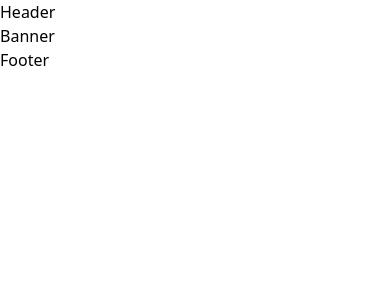
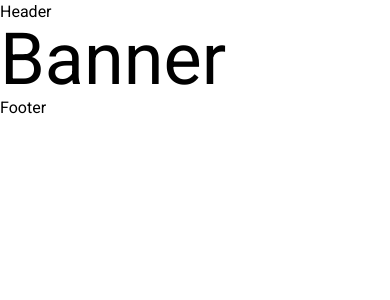
Before and after one commit to ajaykcoder/quick-knowledge, a React (Vite) app: page / in a window 390 px wide. Shown: the top 300 px of the page. Built offline with nearby package versions, Linux system fonts and the light colour scheme.

Commit message:
Add breakpoints

```diff
--- a/src/components/home/Banner.jsx
+++ b/src/components/home/Banner.jsx
@@ -2,7 +2,7 @@ import React from "react";
 
 const Banner = () => {
     return (
-        <div>Banner</div>
+        <div className="text-xl laptop-lg:text-2xl laptop:text-3xl tablet-lg:text-4xl tablet:text-5xl mobile-lg:text-6xl mobile:text-7xl">Banner</div>
     );
 }
 export default Banner;
--- a/src/index.css
+++ b/src/index.css
@@ -1,3 +1,7 @@
+@import url('https://fonts.googleapis.com/css2?family=Roboto:ital,wght@0,100;0,300;0,400;0,500;0,700;0,900;1,100;1,300;1,400;1,500;1,700;1,900&display=swap');
 @tailwind base;
 @tailwind components;
 @tailwind utilities;
+
+*{font-family:"Roboto",sans-serif;scroll-behavior:smooth;}
+body{margin:0px;font-size:16px;box-sizing:border-box;overflow:hidden;font-family:'Lato',sans-serif;position:relative;}
--- a/tailwind.config.js
+++ b/tailwind.config.js
@@ -1,4 +1,4 @@
-/** @type {import('tailwindcss').Config} */
+/** @type {import("tailwindcss").Config} */
 module.exports = {
     content: [
         "./src/**/*.{js,jsx,ts,tsx}",
@@ -15,6 +15,31 @@ module.exports = {
             "border" : "#C6C6C6",
             "borderLight" : "#ECEEEF"
         },
+        screens: {
+            "full": {"max": "1580px"},
+            // => @media (max-width: 1580px) { ... }
+
+            "desktop": {"max": "1440px"},
+            // => @media (max-width: 1440px) { ... }
+
+            "laptop-lg": {"max": "1280px"},
+            // => @media (max-width: 1280px) { ... }
+
+            "laptop": {"max": "1199px"},
+            // => @media (max-width: 1199px) { ... }
+
+            "tablet-lg": {"max": "1024px"},
+            // => @media (max-width: 1024px) { ... }
+
+            "tablet": {"max": "991px"},
+            // => @media (max-width: 991px) { ... }
+
+            "mobile-lg": {"max": "767px"},
+            // => @media (max-width: 767px) { ... }
+
+            "mobile": {"max": "479px"},
+            // => @media (max-width: 479px) { ... }
+        },
         extend: {},
     },
     plugins: [],
```
